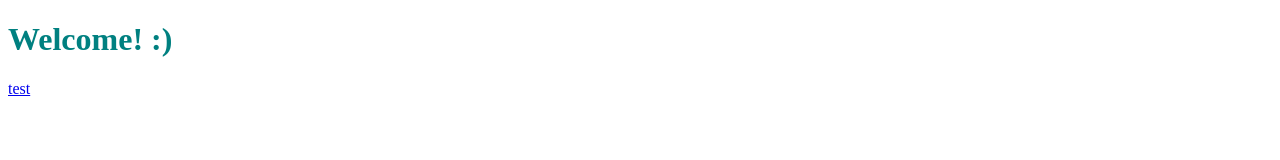
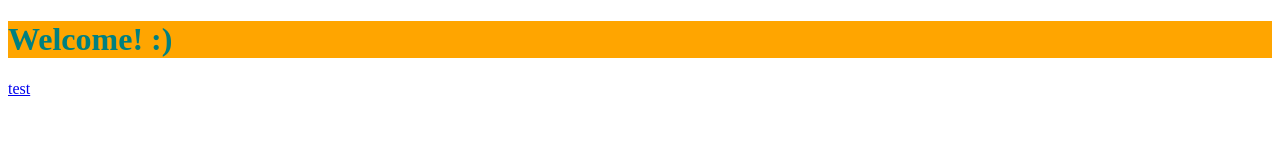
Before and after one commit to ttltna/SSAC-community, a website built with webpack: page src/views/home.html in a window 1280 px wide. Built offline with nearby package versions, Linux system fonts and the light colour scheme.

```diff
--- a/src/scss/test.scss
+++ b/src/scss/test.scss
@@ -1,4 +1,5 @@
 @import './Found/found.scss';
 h1 {
-    color: teal
+    color: teal;
+    background-color: orange;
 }
```
